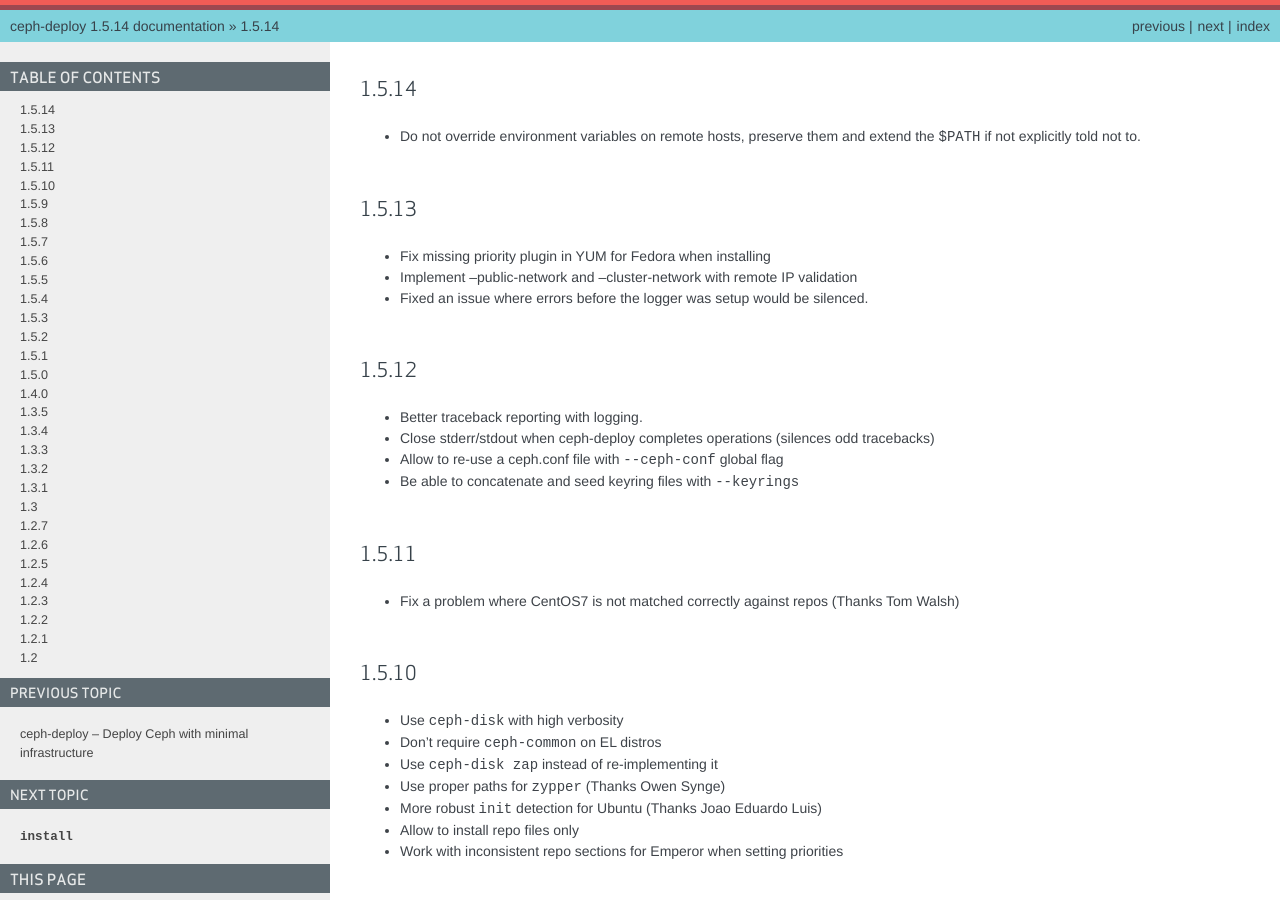
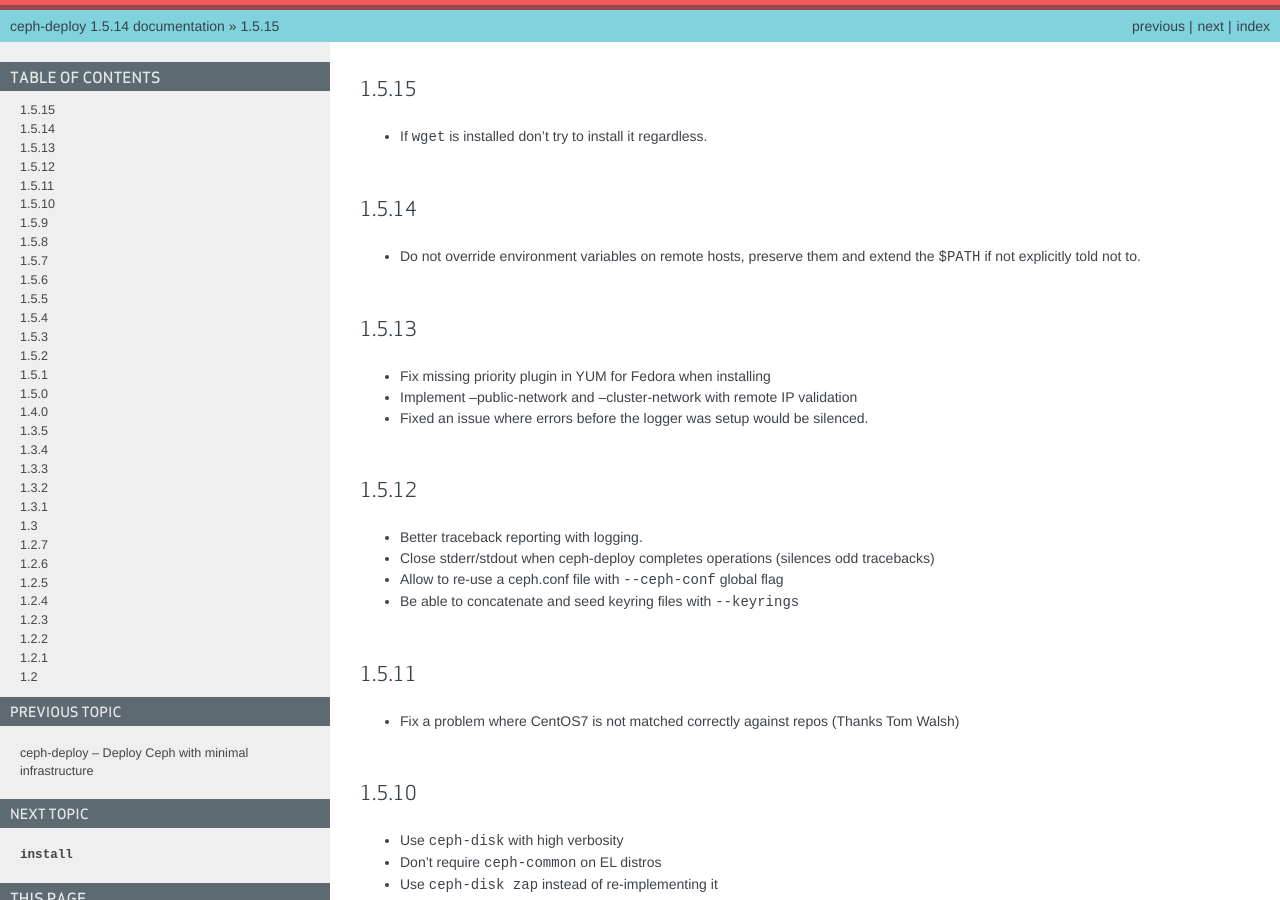
Before and after one commit to ceph/ceph-deploy, a Sphinx documentation site: the page built from docs/source/changelog.rst, in a window 1280 px wide and 900 px high. Built offline with Sphinx 7.4.7, drawn with Linux system fonts in a browser that asks for light colours.

Commit message:
update the changelog
Signed-off-by: Alfredo Deza <alfredo.deza@inktank.com>

```diff
--- a/docs/source/changelog.rst
+++ b/docs/source/changelog.rst
@@ -1,3 +1,7 @@
+1.5.15
+------
+* If ``wget`` is installed don't try to install it regardless.
+
 1.5.14
 ------
 * Do not override environment variables on remote hosts, preserve them and
```
